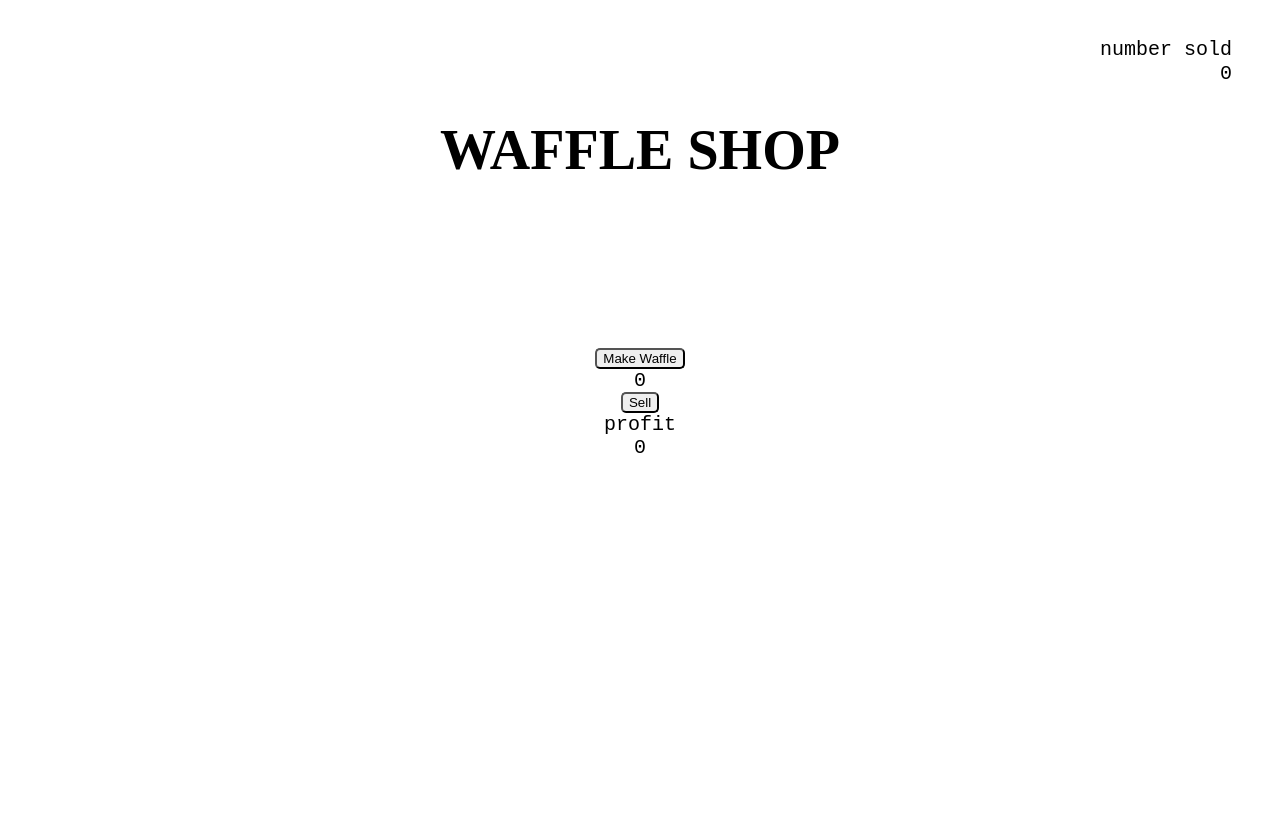
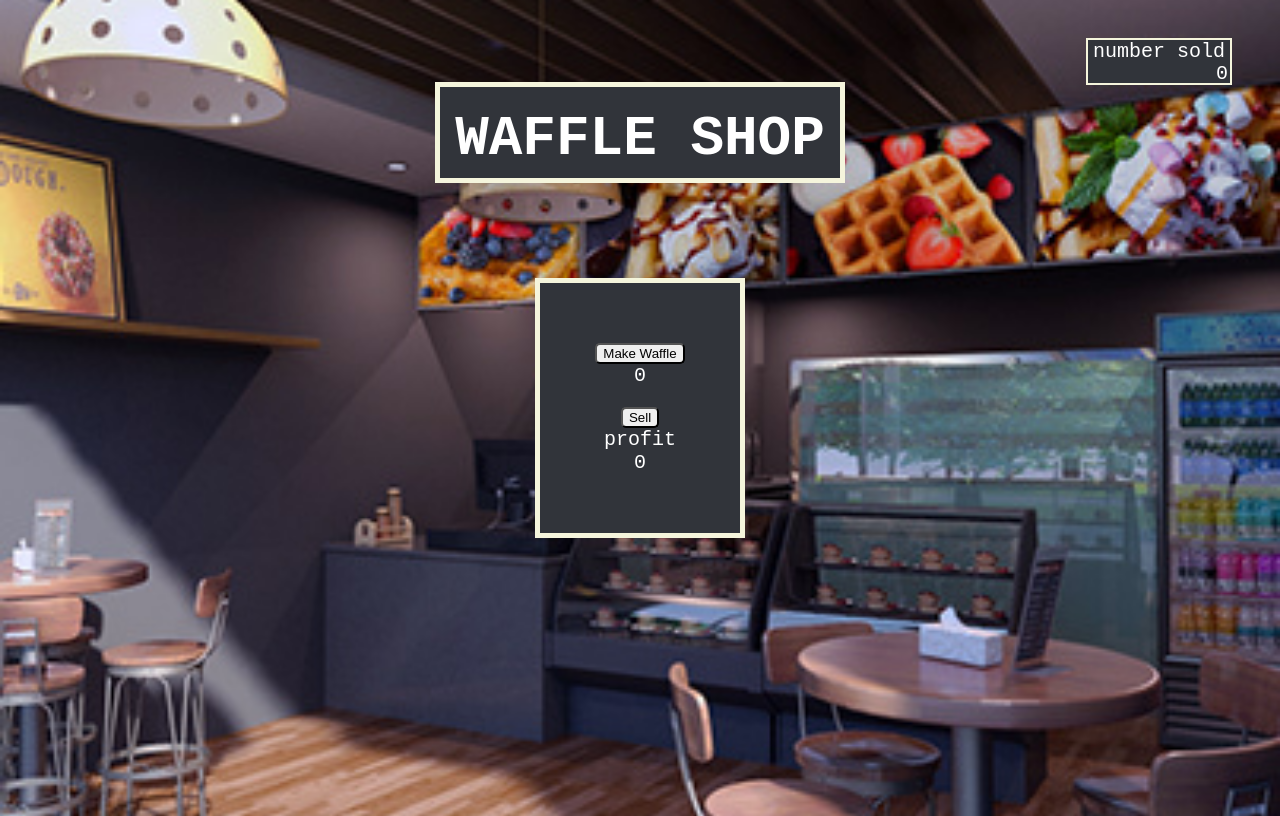
Before and after one commit to PlayerJman001/WAFFLE_SHOP, a plain HTML site: page index.html in a window 1280 px wide. Drawn offline with Linux system fonts and the light colour scheme.

Commit message:
Styled everything

```diff
--- a/index.html
+++ b/index.html
@@ -15,5 +15,6 @@
     <button class="sell">Sell</button>
     <div class="profit">profit</div>
     <div class="money">0</div>
+    <div class="empty"></div>
 </body>
 </html>
--- a/style.css
+++ b/style.css
@@ -8,16 +8,26 @@ body
         font-size: 20px;
         position: relative;
         top: -50px;
+        color: white;
+        font-family: 'Courier New', Courier, monospace;
+
+        background-image: url("img/srry\ for\ stealing\ but\ I\'m\ lazy.jpg");
+        background-repeat: no-repeat;
+        background-position: center center;
+        background-size: cover;;
+
     }
 
-div
-    {
-        color: black;
-        font-family: 'Courier New', Courier, monospace;
-    }
 button
     {
         border-radius: 5px;
+        cursor: pointer;
+    }
+
+button:hover
+    {
+        color: beige;
+        background-color: #31343a;
     }
 
 header
@@ -27,6 +37,11 @@ header
         font-size: 80px;
         font-weight: bold;
         font-variant-caps: all-small-caps;
+
+        padding-left: 15px;
+        padding-right: 15px;
+        border: 5px solid beige;
+        background-color: #31343a;
     }
 
 .soldtxt
@@ -34,10 +49,39 @@ header
         position: absolute;
         right: 5vh;
         top: 10vh;
+        background-color: #31343a;
+        padding-bottom: 20px;
+        padding-left: 5px;
+        padding-right: 5px;
+
+        border: 2px solid beige;
     }
+
 .sold
     {
         position: absolute;
-        right: 5vh;
+        right: 5.5vh;
         top: 13vh;
     }
+
+
+.storage
+    {
+        padding-bottom: 20px;
+    }
+
+.empty
+    {
+        z-index: -5;
+        position: absolute;
+        justify-content: center;
+        top: 40vh;
+
+
+        background-color: #31343a;
+        border: 5px solid beige;
+        padding-left: 100px;
+        padding-right: 100px;
+        padding-top: 200px;
+        padding-bottom: 50px;
+    }
```
